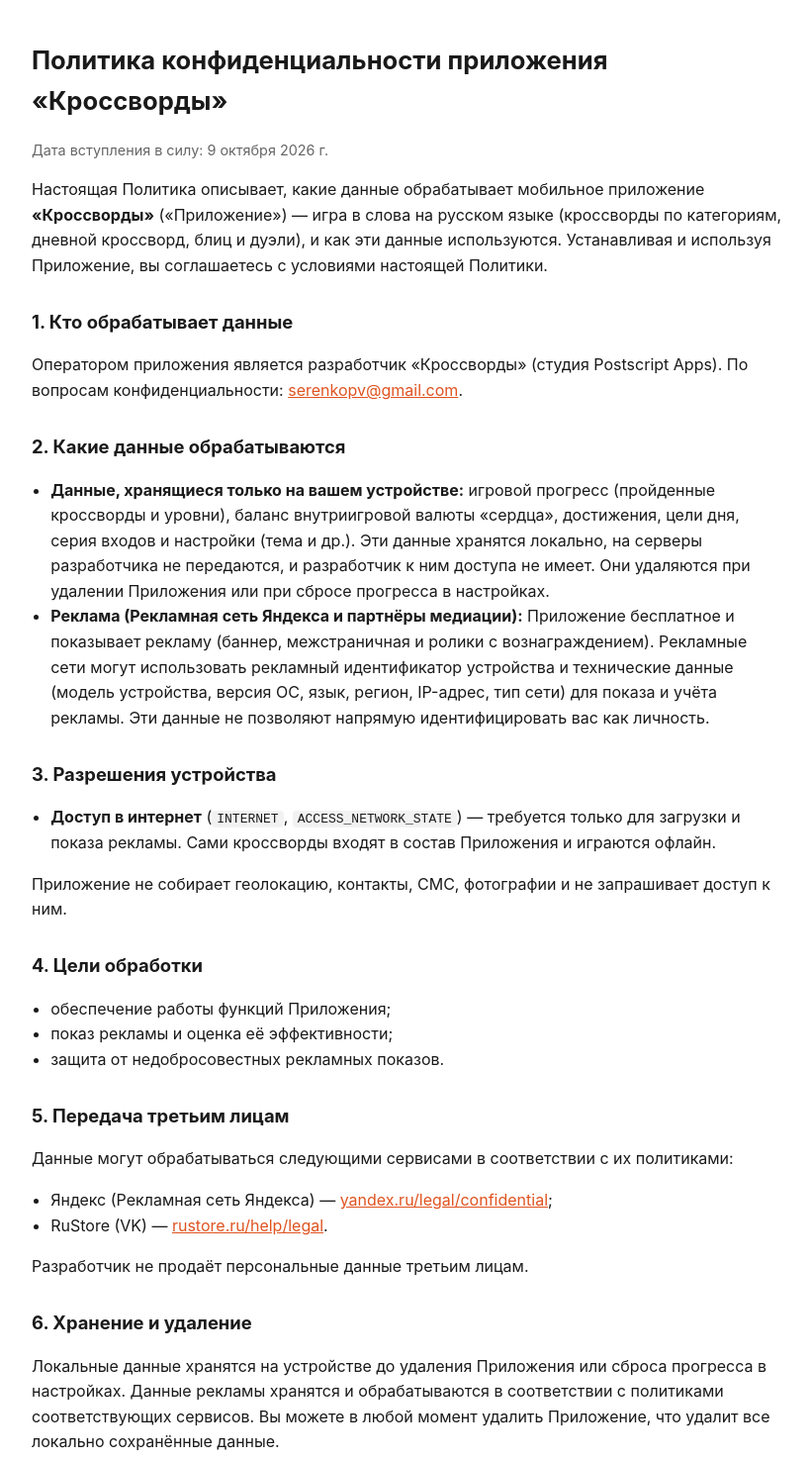
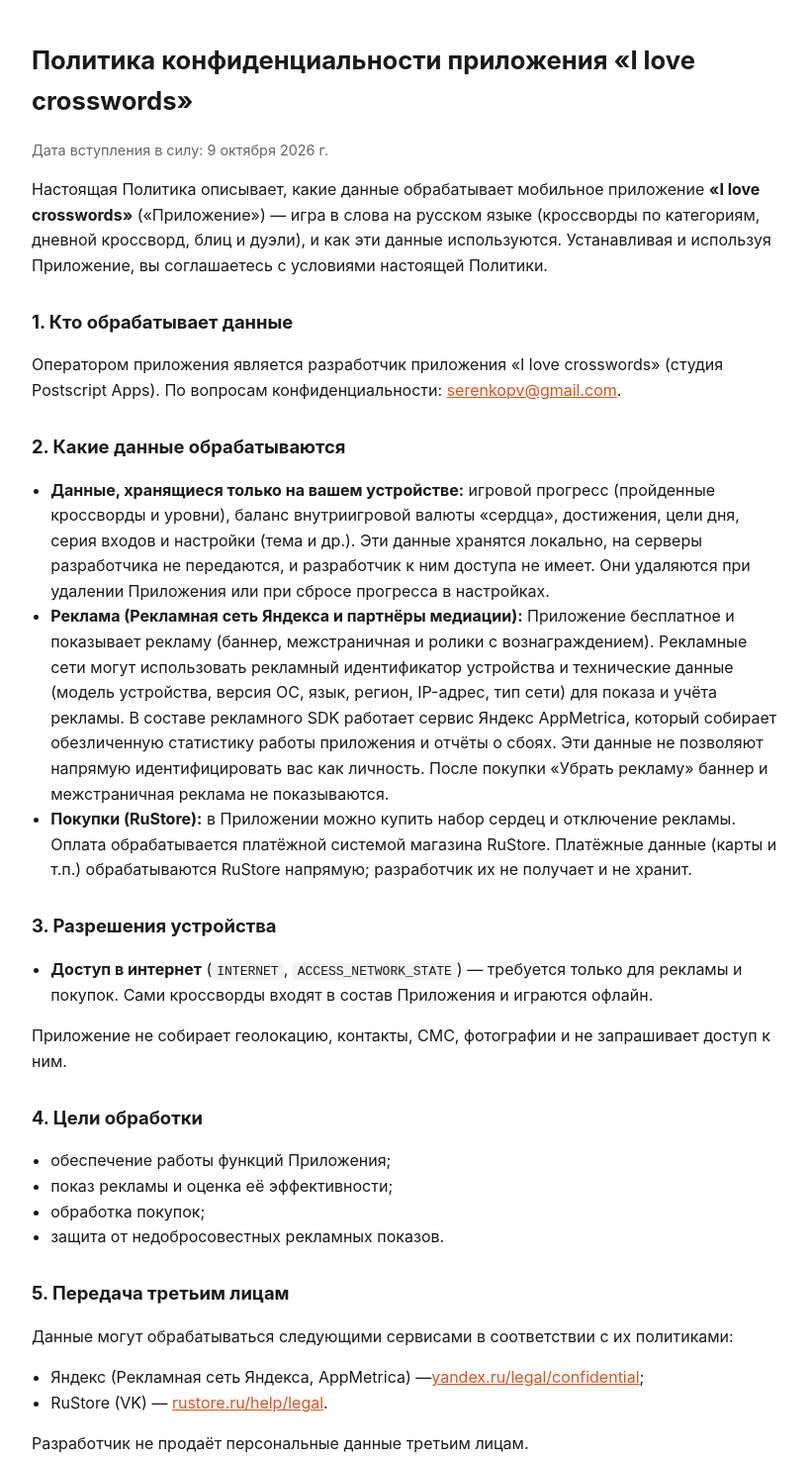
Before and after one commit to p1r4te/I-love-crosswords-policy, a plain HTML site: page privacy-policy.html in a window 1280 px wide. Shown: the top 1475 px of the page at 99% size, without its empty margins (228-1048 px from the left). Drawn offline with Linux system fonts and the light colour scheme.

Commit message:
Rebrand to I love crosswords, add purchases and AppMetrica

```diff
--- a/privacy-policy.html
+++ b/privacy-policy.html
@@ -3,7 +3,7 @@
 <head>
 <meta charset="utf-8">
 <meta name="viewport" content="width=device-width, initial-scale=1">
-<title>Политика конфиденциальности — Кроссворды</title>
+<title>Политика конфиденциальности — I love crosswords</title>
 <style>
   body { font-family: -apple-system, Segoe UI, Roboto, Arial, sans-serif; max-width: 760px; margin: 0 auto; padding: 24px; color: #1a1a1a; line-height: 1.6; }
   h1 { font-size: 1.6rem; }
@@ -15,16 +15,16 @@
 </style>
 </head>
 <body>
-<h1>Политика конфиденциальности приложения «Кроссворды»</h1>
+<h1>Политика конфиденциальности приложения «I love crosswords»</h1>
 <p class="muted">Дата вступления в силу: 9 октября 2026 г.</p>
 
 <p>Настоящая Политика описывает, какие данные обрабатывает мобильное приложение
-<strong>«Кроссворды»</strong> («Приложение») — игра в слова на русском языке (кроссворды по
+<strong>«I love crosswords»</strong> («Приложение») — игра в слова на русском языке (кроссворды по
 категориям, дневной кроссворд, блиц и дуэли), и как эти данные используются. Устанавливая и
 используя Приложение, вы соглашаетесь с условиями настоящей Политики.</p>
 
 <h2>1. Кто обрабатывает данные</h2>
-<p>Оператором приложения является разработчик «Кроссворды» (студия Postscript Apps). По
+<p>Оператором приложения является разработчик приложения «I love crosswords» (студия Postscript Apps). По
 вопросам конфиденциальности: <a href="mailto:serenkopv@gmail.com">serenkopv@gmail.com</a>.</p>
 
 <h2>2. Какие данные обрабатываются</h2>
@@ -39,13 +39,20 @@
   бесплатное и показывает рекламу (баннер, межстраничная и ролики с вознаграждением).
   Рекламные сети могут использовать рекламный идентификатор устройства и технические данные
   (модель устройства, версия ОС, язык, регион, IP-адрес, тип сети) для показа и учёта рекламы.
-  Эти данные не позволяют напрямую идентифицировать вас как личность.</li>
+  В составе рекламного SDK работает сервис Яндекс AppMetrica, который собирает обезличенную
+  статистику работы приложения и отчёты о сбоях. Эти данные не позволяют напрямую
+  идентифицировать вас как личность. После покупки «Убрать рекламу» баннер и межстраничная
+  реклама не показываются.</li>
+
+  <li><strong>Покупки (RuStore):</strong> в Приложении можно купить набор сердец и отключение
+  рекламы. Оплата обрабатывается платёжной системой магазина RuStore. Платёжные данные (карты
+  и т.п.) обрабатываются RuStore напрямую; разработчик их не получает и не хранит.</li>
 </ul>
 
 <h2>3. Разрешения устройства</h2>
 <ul>
   <li><strong>Доступ в интернет</strong> (<code>INTERNET</code>, <code>ACCESS_NETWORK_STATE</code>)
-  — требуется только для загрузки и показа рекламы. Сами кроссворды входят в состав Приложения
+  — требуется только для рекламы и покупок. Сами кроссворды входят в состав Приложения
   и играются офлайн.</li>
 </ul>
 <p>Приложение не собирает геолокацию, контакты, СМС, фотографии и не запрашивает доступ к ним.</p>
@@ -54,13 +61,14 @@
 <ul>
   <li>обеспечение работы функций Приложения;</li>
   <li>показ рекламы и оценка её эффективности;</li>
+  <li>обработка покупок;</li>
   <li>защита от недобросовестных рекламных показов.</li>
 </ul>
 
 <h2>5. Передача третьим лицам</h2>
 <p>Данные могут обрабатываться следующими сервисами в соответствии с их политиками:</p>
 <ul>
-  <li>Яндекс (Рекламная сеть Яндекса) — <a href="https://yandex.ru/legal/confidential/">yandex.ru/legal/confidential</a>;</li>
+  <li>Яндекс (Рекламная сеть Яндекса, AppMetrica) —<a href="https://yandex.ru/legal/confidential/">yandex.ru/legal/confidential</a>;</li>
   <li>RuStore (VK) — <a href="https://www.rustore.ru/help/legal/">rustore.ru/help/legal</a>.</li>
 </ul>
 <p>Разработчик не продаёт персональные данные третьим лицам.</p>
@@ -88,6 +96,6 @@
 <p>Политика может обновляться. Актуальная версия всегда доступна по этому адресу; дата
 вступления в силу указана в начале документа.</p>
 
-<p class="muted">© 2026 «Кроссворды», Postscript Apps. Все права защищены.</p>
+<p class="muted">© 2026 «I love crosswords», Postscript Apps. Все права защищены.</p>
 </body>
 </html>
```
